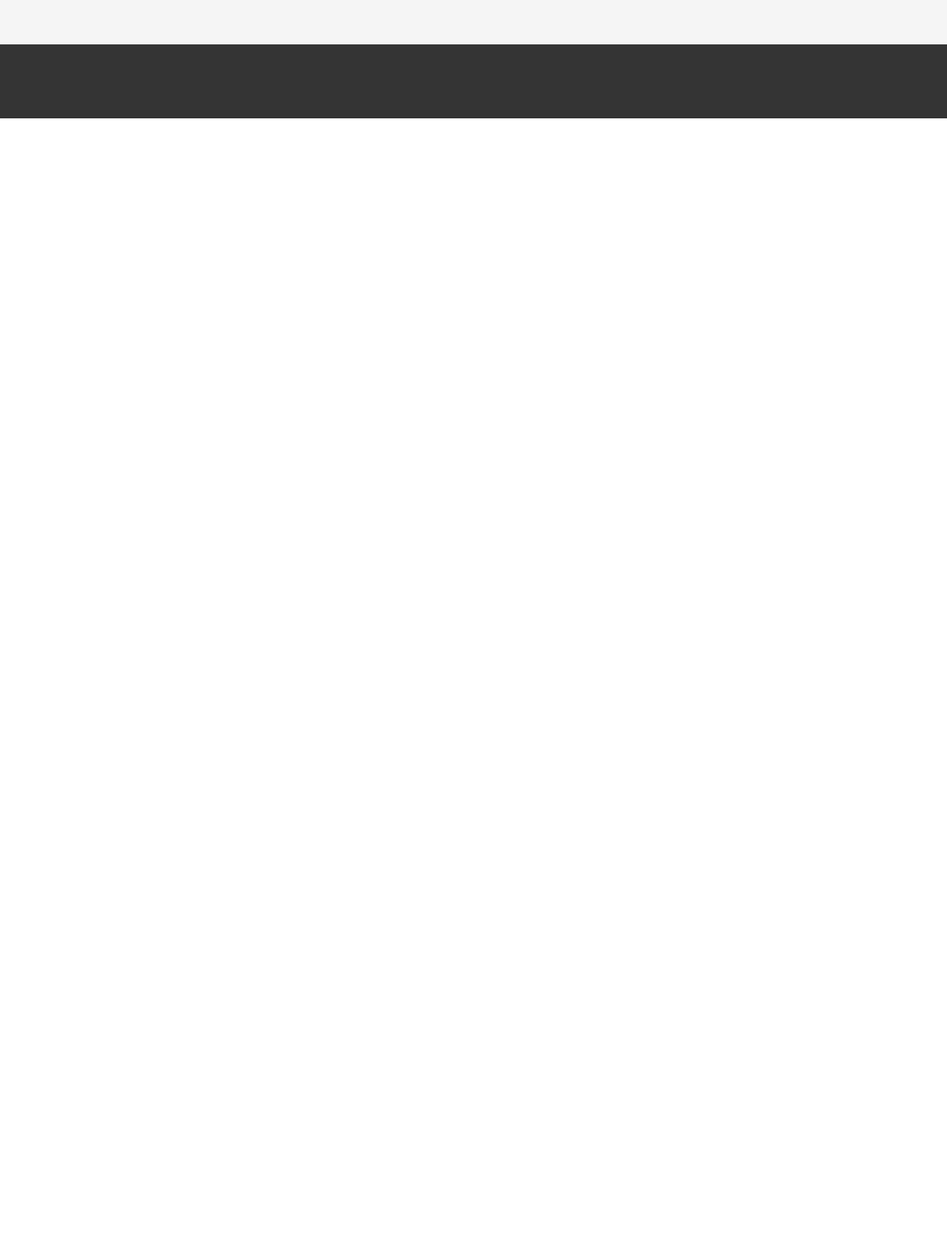
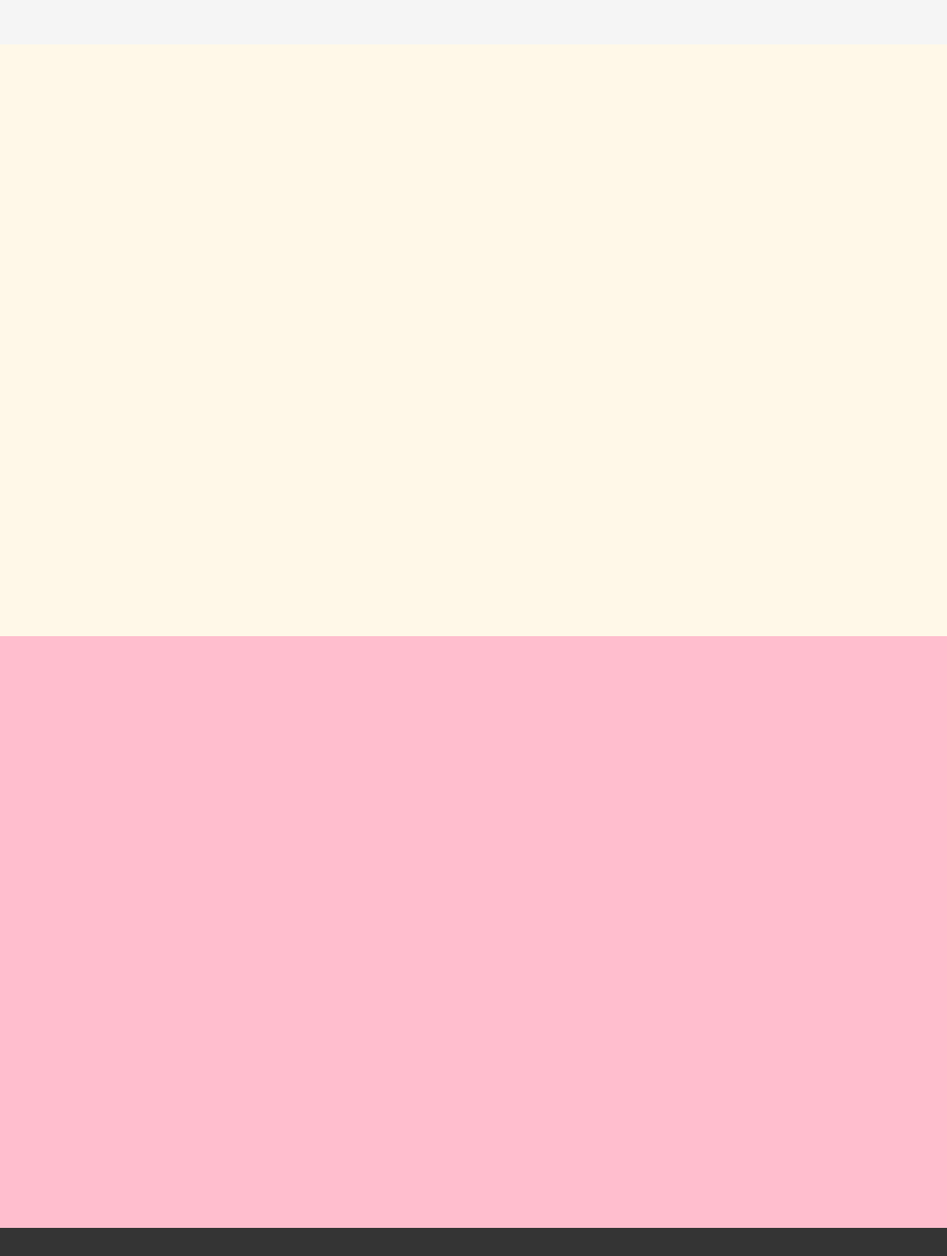
Before and after one commit to Avoracity/Introgami, a Nuxt app in the folder client/: page / in a window 1280 px wide. Shown: the part 1140-2838 px from the top of the page at 74% size. Before the commit the page ends 1300 px from the top, so only its background shows below. Built offline with nearby package versions, Linux system fonts and the light colour scheme.

Commit message:
Trending and Create section added

```diff
--- /dev/null
+++ b/client/assets/styles/create.css
@@ -0,0 +1,5 @@
+.create_your_own {
+    background-color: #FFBECE;
+    color: #333;
+    padding: 400px;
+}
--- /dev/null
+++ b/client/assets/styles/trending.css
@@ -0,0 +1,5 @@
+.trending {
+    background-color: #FFF8E8;
+    color: #333;
+    padding: 400px;
+}
--- /dev/null
+++ b/client/components/Create.vue
@@ -0,0 +1,15 @@
+<template>
+    <div class="Create Container">
+        <div class = "create_your_own"></div>
+    </div>
+
+</template>
+
+<script>
+export default {
+    name: 'AppHeader'
+};
+
+</script>
+
+<style scoped src="@/assets/styles/create.css"> </style>
--- /dev/null
+++ b/client/components/Trending.vue
@@ -0,0 +1,15 @@
+<template>
+    <div class="Trending Container">
+        <div class = "trending"></div>
+    </div>
+
+</template>
+
+<script>
+export default {
+    name: 'AppHeader'
+};
+
+</script>
+
+<style scoped src="@/assets/styles/trending.css"> </style>
--- a/client/pages/index.vue
+++ b/client/pages/index.vue
@@ -2,6 +2,8 @@
   <div>
   <Navbar />
   <Hero />
+  <Trending />
+  <Create />
   <Footer />
 
   </div>
```
